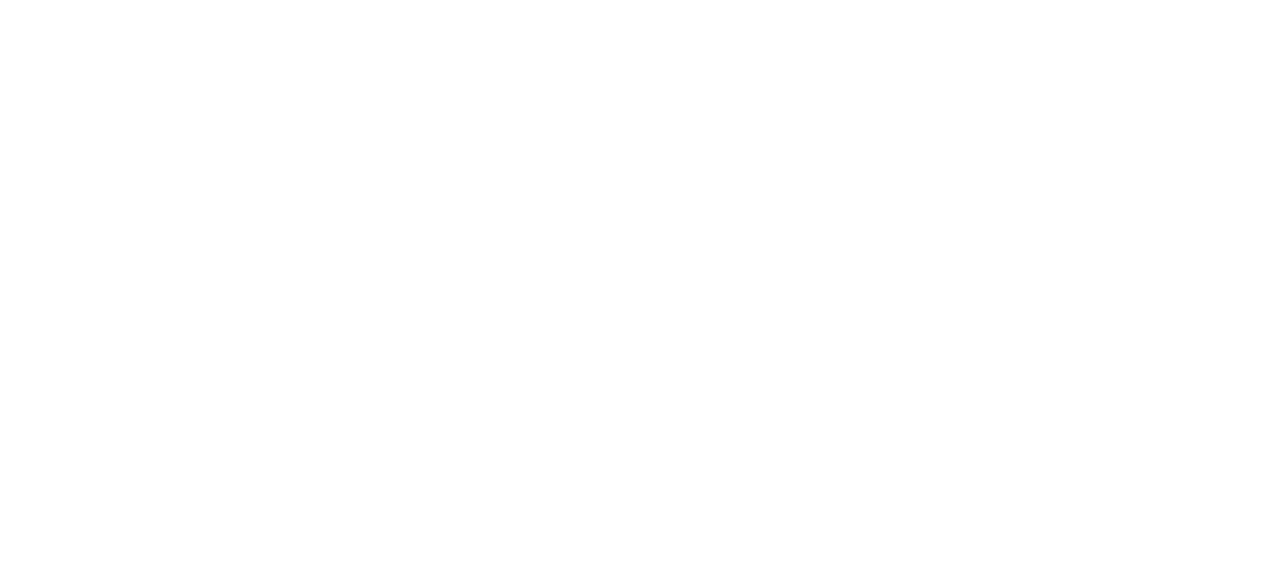
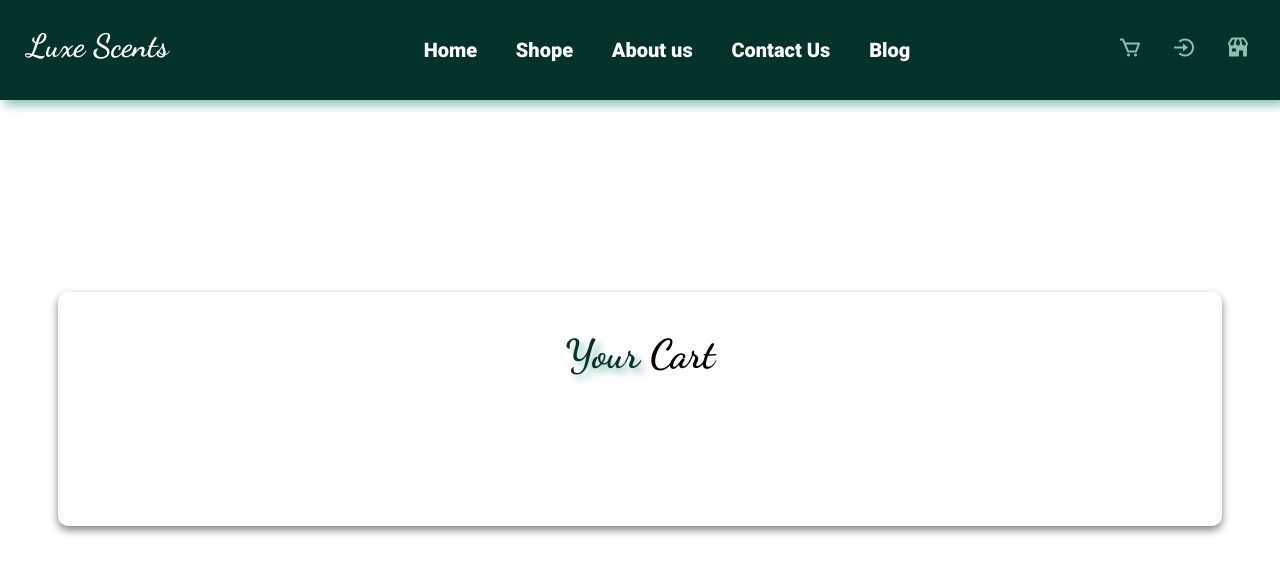
Before and after one commit to Youcef-abdelhakim/client, a React (Create React App) app: page /cart in a window 1280 px wide. Before the commit this address had no page. Shown: the top 574 px of the page. Built offline with nearby package versions, Linux system fonts and the light colour scheme; a web font is replaced by a local one.

Commit message:
last-update

```diff
--- a/src/App.js
+++ b/src/App.js
@@ -1,13 +1,27 @@
 import { BrowserRouter, Route, Routes } from "react-router-dom";
 import Layout from "./Components/Layout/Layout";
 import Home from "./Components/Home/Home";
+import Cart from "./Components/Cart/Cart";
+import { useEffect, useState } from "react";
 
 function App() {
+
+  const [cart, setCart] = useState([]);
+
+  const addtoCart = (prf) =>{
+    setCart(prev => [...prev, prf]);
+  }
+
+  useEffect(()=>{
+    console.log(cart);
+  }, [cart])
+
   return (
     <BrowserRouter>
       <Routes >
         <Route path="/" element ={<Layout/>}>
-            <Route index element={<Home/>}/>
+            <Route index element={<Home addtoCart={addtoCart}/>}/>
+            <Route path="/cart" element={<Cart cart = {cart} />}/>
         </Route>
       </Routes>
     </BrowserRouter>
--- /dev/null
+++ b/src/Components/Cart/Cart.js
@@ -0,0 +1,32 @@
+import React from "react";
+
+const Cart = ({cart}) =>{
+
+    return(
+        <section className="cart1">
+            <div className="cart-continer">
+                <div className="cart-title">
+                    <h1><span>Your</span> Cart</h1>
+                </div>
+                <div className="selected">
+                    <ul>
+                        {cart.map(list => (
+                            <li key={list.id}>
+                                <div className="cart-item">
+                                    <h3>{list.name}</h3>
+                                    <h3>{list.category}</h3>
+                                    <h3 className="price-cart1">£ {list.price}</h3>
+                                    <h4>Quantity: 1</h4>
+                                    <a><i className='bx bx-x'></i></a>
+                                </div>
+                            </li>
+                        ))}
+                    </ul>
+                </div>
+            </div>
+        </section>
+    );
+
+}
+
+export default Cart;
--- /dev/null
+++ b/src/Components/Cart/cart.scss
@@ -0,0 +1,68 @@
+@import   '../../SCSS/root.scss';
+
+.cart1{
+    height: 100vh;
+    width: 100%;
+    display: flex;
+    margin-top: 100px;
+    align-items: center;
+    align-items: center;
+    flex-direction: column;
+}
+
+.cart-continer{
+    width: 85%;
+    padding: 3%;
+    box-shadow: 0 4px 8px gray;
+    border-radius: 10px;
+    margin-top: 15%;
+    justify-content: center;
+}
+
+.cart-title{
+    width: 100%;
+    text-align: center;
+}
+.cart-title h1{
+    font-size: map-get($fontsize, xxxl );
+    font-family: map-get($fonts, informal );
+}
+
+.cart-title span{
+    color: map-get($color, minty-green );
+    text-shadow: 5px 5px 7px map-get($color, sea-green );
+    font-family: map-get($fonts, informal );
+}
+
+.cart-continer ul{
+    margin-top: 10%;
+    margin-bottom: 10%;
+    text-align: center;
+}
+.cart-continer li{
+    border-radius: 5px;
+    box-shadow: 0 4px 8px map-get($color, lilac-gray );
+    margin-top: 3%;
+
+}
+
+.cart-item{
+    display: flex;
+    flex-direction: row;
+    justify-content: space-around;
+    padding: 2%;
+    align-items: center;
+}
+
+.price-cart1{
+    color: green;
+}
+.cart-continer a{
+    font-size: map-get($fontsize, xxl );
+    transition: all .6s ease-in-out;
+}
+
+.cart-continer a:hover{
+    color: red;
+    text-shadow: 1px 1px 4px red;
+}
--- a/src/Components/Home/Home.js
+++ b/src/Components/Home/Home.js
@@ -1,20 +1,18 @@
-import React, { Fragment, useEffect } from 'react'
+import React, { Fragment, useEffect, useState } from 'react'
 import Img1 from '../../pictures/p1.jpg'
 import {categories, perfumes} from '../../data';
 import Product from './Product';
 
-const Home = () =>{
+const Home = ({cart, addtoCart, prf}) =>{
 
-    useEffect(() =>{
-        console.log(perfumes);
-        const maped_data = new Map();
-        categories.forEach(categorie =>{
-            maped_data.set(categorie, perfumes.filter(p => p.category === categorie.name));
-        });
-        console.log(maped_data);
-    });
-
-
+    // useEffect(() =>{
+    //     console.log(perfumes);
+    //     const maped_data = new Map();
+    //     categories.forEach(categorie =>{
+    //         maped_data.set(categorie, perfumes.filter(p => p.category === categorie.name));
+    //     });
+    //     console.log(maped_data);
+    // });
 
     return(
         <Fragment>
@@ -54,7 +52,7 @@
                             </div>
                             <div className='crts'>
                             {perfumes.filter(prf => prf.category === categorie.name).map(prf => (
-                                <Product key={`${categorie.id}_${prf.name}`} parfume={prf}/>
+                                <Product key={`${categorie.id}_${prf.name}`} parfume={prf} handleCallback={() => addtoCart(prf)} />
                             ))}
                             </div>
                         </div>
@@ -62,9 +60,42 @@
                 }
             </div>
         </section>
+        <section className="footer" id="contact">
+            <div className="first-part">
+                <div className='titlelg'>
+                    <h1>
+                    Luxe Scents
+                    </h1>
+                </div>
+                <div>
+                    <h4>
+                    Welcome to our exclusive collection of perfumes
+                    Indulge in the luxury of our premium perfumes,
+                    crafted with the finest ingredients from around the
+                    world. Each bottle is a masterpiece, designed to
+                    captivate your senses and leave a lasting impression.
+                     Experience the essence of elegance
+                    </h4>
+                </div>
+                <div className="contacts">
+                    <a><i className='bx bxl-facebook-square' ></i></a>
+                    <a><i className='bx bxl-instagram' ></i></a>
+                    <a><i className='bx bxl-blogger' ></i></a>
+                    <a><i className='bx bxl-pinterest-alt'></i></a>
+                    <a><i className='bx bxs-map' ></i></a>
+                </div>
+            </div>
+            <div className="second-part">
+                <p>be always withe news</p>
+                <input type="email" placeholder="youe email@luxe-scents"/>
+                <button>submit</button>
+            </div>
 
+        </section>
+        <p className="cop">&copy; 2024 Your Company Name. All rights reserved.</p>
 
     </Fragment>
     );
+
 }
 export default Home;
--- a/src/Components/Home/Product.js
+++ b/src/Components/Home/Product.js
@@ -1,8 +1,7 @@
 import React, { Fragment } from "react";
 
 
-const Product = ({parfume}) =>{
-
+const Product = ({parfume, handleCallback}) =>{
 
     const stockStyle = (stock) =>{
         if(stock === "In Stock"){
@@ -14,6 +13,10 @@
     }
 
 
+
+
+
+
     return(
         <Fragment>
             <div className="product-card">
@@ -22,7 +25,7 @@
                 <h5>{parfume.brand}</h5>
                 <h5 className="price">£{parfume.price}</h5>
                 <p className={stockStyle(parfume.state)}>{parfume.state}</p>
-                <a className="add">Add to Card<i className='bx bx-cart-add'></i></a>
+                <a className="add" onClick={handleCallback}>Add to Card<i className='bx bx-cart-add'></i></a>
                 <a className="det">View details</a>
             </div>
         </Fragment>
--- a/src/Components/Layout/Layout.js
+++ b/src/Components/Layout/Layout.js
@@ -19,7 +19,7 @@
                 </h1>
             </div>
             <nav>
-                <Link className="link">Home</Link>
+                <Link className="link" to="/">Home</Link>
                 <a className="link" href="#products">Shope</a>
                 <Link className="link">About us</Link>
                 <a className="link" href="#contact">Contact Us</a>
@@ -27,7 +27,7 @@
                 <a className=" aa" onClick={handledisplay}><i className='bx bx-list-ul'></i></a>
             </nav>
             <div className="cart">
-                <Link className="link2"><i className='bx bx-cart' ></i></Link>
+                <Link className="link2" to="/cart"><i className='bx bx-cart' ></i></Link>
                 <Link className="link2"><i className='bx bx-log-in-circle'></i></Link>
                 <a className="link2" href="#products"><i className='bx bxs-store'></i></a>
 
@@ -35,7 +35,7 @@
             </div>
             <div className="navelist" id="navelist2">
             <ul>
-                <li><Link>Home</Link></li>
+                <li><Link to="/">Home</Link></li>
                 <li><Link>Shope</Link></li>
                 <li><Link>About Us</Link></li>
                 <li><Link>Contact Us</Link></li>
@@ -49,39 +49,7 @@
             <Outlet/>
         </main>
 
-        <section className="footer" id="contact">
-            <div className="first-part">
-                <div className='titlelg'>
-                    <h1>
-                    Luxe Scents
-                    </h1>
-                </div>
-                <div>
-                    <h4>
-                    Welcome to our exclusive collection of perfumes
-                    Indulge in the luxury of our premium perfumes,
-                    crafted with the finest ingredients from around the
-                    world. Each bottle is a masterpiece, designed to
-                    captivate your senses and leave a lasting impression.
-                     Experience the essence of elegance
-                    </h4>
-                </div>
-                <div className="contacts">
-                    <a><i className='bx bxl-facebook-square' ></i></a>
-                    <a><i className='bx bxl-instagram' ></i></a>
-                    <a><i className='bx bxl-blogger' ></i></a>
-                    <a><i className='bx bxl-pinterest-alt'></i></a>
-                    <a><i className='bx bxs-map' ></i></a>
-                </div>
-            </div>
-            <div className="second-part">
-                <p>be always withe news</p>
-                <input type="email" placeholder="youe email@luxe-scents"/>
-                <button>submit</button>
-            </div>
 
-        </section>
-        <p className="cop">&copy; 2024 Your Company Name. All rights reserved.</p>
     </Fragment>
     );
 }
--- a/src/SCSS/main.scss
+++ b/src/SCSS/main.scss
@@ -2,7 +2,7 @@
 @import '../Components/Layout/Layout.scss';
 @import '../Components/Home/Home.scss';
 @import '../Components/Home/product.scss';
-
+@import '../Components/Cart/cart.scss';
 *{
     font-family: 'Roboto', sans-serif;
     text-decoration: none;
--- a/src/index.js
+++ b/src/index.js
@@ -3,6 +3,7 @@
 import './SCSS/main.scss'
 import App from './App';
 import reportWebVitals from './reportWebVitals';
+
 
 const root = ReactDOM.createRoot(document.getElementById('root'));
 root.render(
```
Lines whose indentation alone changed are shown as unchanged.
